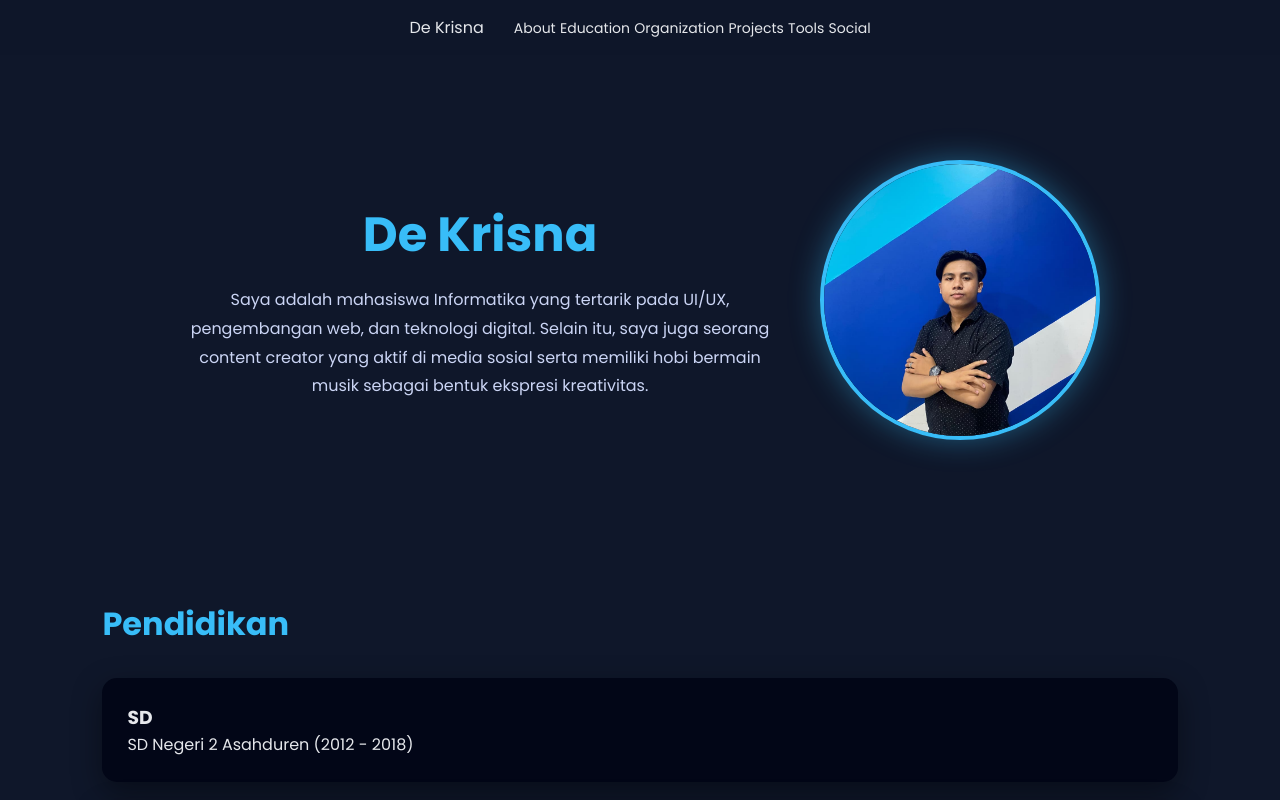
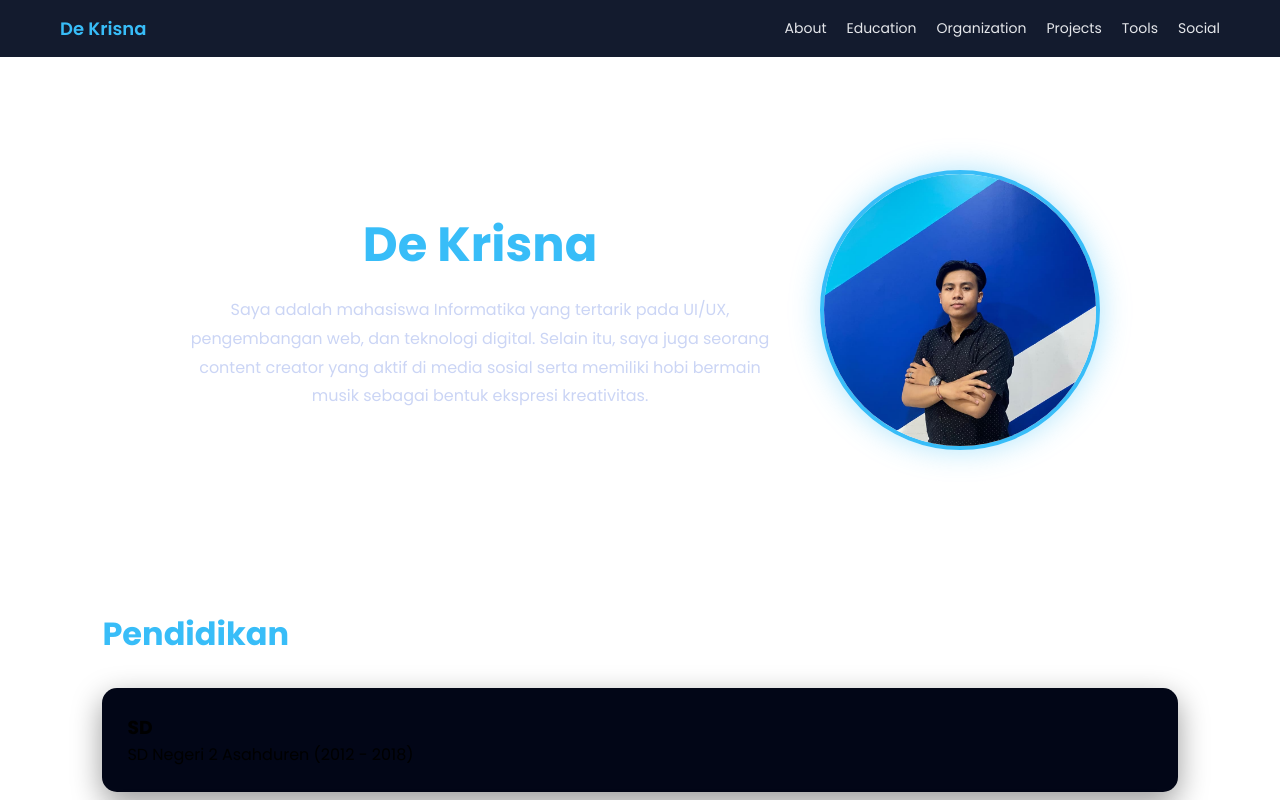
Before and after one commit to DeKrisnaa/dekrisna_portofolio, a plain HTML site: page index.html in a window 1280 px wide. Shown: the top 800 px of the page. Drawn offline with Linux system fonts and the light colour scheme.

Commit message:
Refactor CSS styles for navbar and layout

```diff
--- a/style.css
+++ b/style.css
@@ -6,7 +6,7 @@
     scroll-behavior: smooth;
 }
 
-/* NAVBAR FIX */
+/* NAVBAR FIX FINAL */
 nav {
     position: fixed;
     top: 0;
@@ -15,34 +15,52 @@ nav {
     background: rgba(15, 23, 42, 0.98);
     backdrop-filter: blur(10px);
     z-index: 1000;
+    overflow-x: hidden;
 }
 
 .nav-container {
     max-width: 1200px;
     margin: auto;
+    padding: 15px 20px;
     display: flex;
-    justify-content: center;
-    gap: 30px;
-    padding: 15px 20px;
+    justify-content: space-between;
+    align-items: center;
 }
 
-nav a {
+.nav-logo {
+    font-size: 18px;
+    font-weight: 600;
+    color: #38bdf8;
+}
+
+.nav-menu {
+    display: flex;
+    gap: 20px;
+}
+
+.nav-menu a {
     color: #e5e7eb;
     text-decoration: none;
     font-size: 14px;
-    font-weight: 500;
     white-space: nowrap;
 }
 
-nav a:hover {
+.nav-menu a:hover {
     color: #38bdf8;
 }
 
-/* BODY OFFSET */
+/* JARAK KONTEN DENGAN NAVBAR */
 body {
-    padding-top: 80px;
-    background: #0f172a;
-    color: #e5e7eb;
+    padding-top: 90px;
+}
+
+/* RESPONSIVE HP */
+@media (max-width: 768px) {
+    .nav-menu {
+        flex-wrap: wrap;
+        justify-content: center;
+        gap: 12px;
+    }
 }
 
 section {
```
